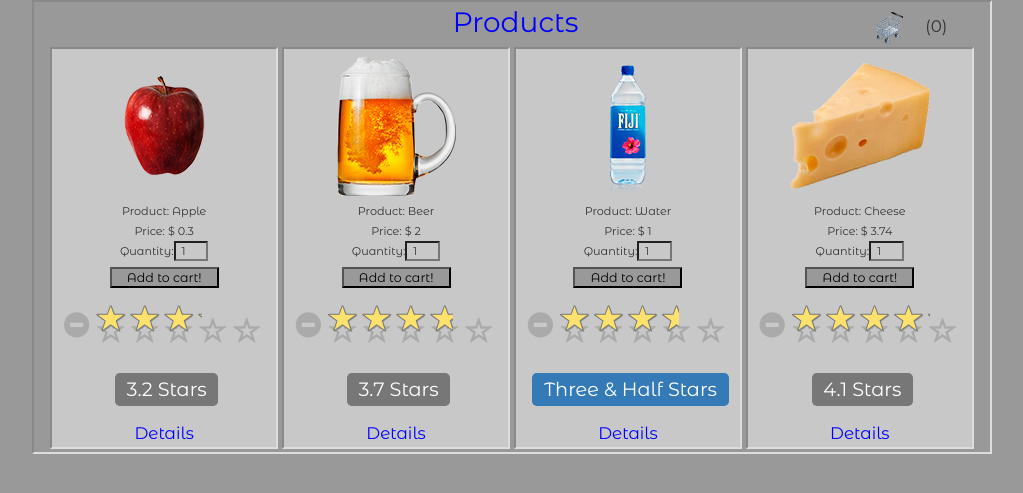
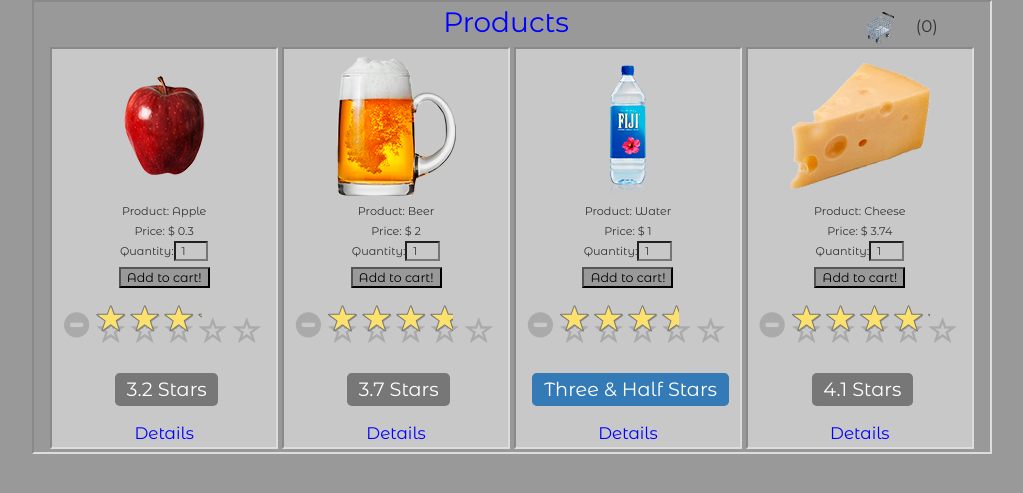
Before and after one commit to nakiche/Shopping-Cart, a PHP site: page / in a window 1280 px wide. Shown: the part 90-583 px from the top of the page, without its empty margins (128-1151 px from the left). Run offline with PHP 8.4, Linux system fonts and the light colour scheme; data comes from the database, SQL or seed files in the repository; some libraries are stand-ins or nearby versions.

Commit message:
codigo depurado y organizado en todas las paginas, version 1.0 al 100%

```diff
--- a/index.php
+++ b/index.php
@@ -7,7 +7,6 @@ if(!isset($_SESSION['once']))
 		$_SESSION['current_cash'] = 100;
 
 	}
-
 
 if(!isset($_SESSION['carrito']))
 	{
@@ -23,15 +22,12 @@ $current_status=($_SESSION['current_cart']);
 <html>
 <head>
 <meta charset="utf-8"/>
-	<title>CBA SHOPPING CART</title>
+<title>SHOPPING CART</title>
 <link rel="stylesheet" type="text/css" href="styles.css">
 <link href="http://netdna.bootstrapcdn.com/bootstrap/3.3.6/css/bootstrap.css" rel="stylesheet">
-	<!-- <script src="https://ajax.googleapis.com/ajax/libs/jquery/1.12.0/jquery.min.js"></script> -->
 <script src="https://code.jquery.com/jquery-3.2.1.min.js"></script>
-	<!-- <script type="text/javascript" src="http://code.jquery.com/jquery-1.10.2.min.js"></script> -->
 <script type="text/javascript"  src="./js/scripts.js"></script>
 <script src="./js/star-rating.min.js" type="text/javascript"></script>
-
 <link href='images/favicon.ico' rel='shortcut icon' type='image/png'>
 <meta name="viewport" content="width=device-width, user-scalable=no, initial-scale=1.0, maximum-scale=1.0, minimum-scale=1.0">
 </head>
@@ -45,7 +41,6 @@ $current_status=($_SESSION['current_cart']);
               <a href="./index.php"><img src="images/sc.png" border="0" alt="logo"></a>
         	 </div>
 
-
              <div class="clr"></div>
   		</div>
   		<div class="clr"></div>
@@ -58,7 +53,7 @@ $current_status=($_SESSION['current_cart']);
     			 <h1>Products</h1>
     			</div>
 
-    	 		<div class="cart" >
+    	 		<div class="cart">
     	 		 <a href="./carritodecompras.php" title="<?php echo "My Cart - " . $current_status . " Items" ;?>"><img src="images/carrito.png" width="32" height="32" border="0" alt="mycart"></a>
     	 		 <h2><?php echo '('. $current_status.')';?></h2>
     	 		</div>
@@ -70,10 +65,7 @@ $current_status=($_SESSION['current_cart']);
 			require 'conexion.php';
 			include_once 'rating.php';
 
-
-
 			$conexion=mysqli_connect($db_host,$db_usuario,$db_contra);
-
 
 			//si llega a ejecutarse esta funcion
 			if(mysqli_connect_errno())
@@ -87,9 +79,7 @@ $current_status=($_SESSION['current_cart']);
 			mysqli_set_charset($conexion, "utf8");
 
 			$consulta="SELECT * FROM productos";
-
 			//establecemos un filtro
-
 			$resulados= mysqli_query($conexion,$consulta);
 
 			while($fila=mysqli_fetch_array($resulados, MYSQL_ASSOC))
@@ -116,8 +106,6 @@ $current_status=($_SESSION['current_cart']);
 					</div>
 				</div>
 
-
-
 		<?php
 
 			}
@@ -126,11 +114,9 @@ $current_status=($_SESSION['current_cart']);
 
 		?>
 		 </div>
-	 		<div class="clr"></div>
+
 		</div>
-    	 <div class="clr"></div>
 	</div>
-
 
 </div>
 </body>
--- a/styles.css
+++ b/styles.css
@@ -1,6 +1,5 @@
 @charset "utf-8";
 @import url(http://fonts.googleapis.com/css?family=Montserrat+Alternates);
-
 body
 {
 	width:100%;
@@ -69,7 +68,6 @@ a:hover
 .rating-rtl
 .caption{margin-right:5px;margin-left:0}@media print{.rating-container .clear-rating{display:none}}
 
-
 /*header*/
 .block_header
 {
@@ -79,7 +77,6 @@ a:hover
 	width: 100%;
 
 }
-
 .header
 {
 	margin:0 auto;
@@ -87,13 +84,11 @@ a:hover
 	max-width: 960px;
 
 }
-
 .logo
 {
 	padding:6px 6px;
 
 }
-
 .logo img
 {
 	max-width: 100%;
@@ -101,8 +96,6 @@ a:hover
 	display: block;
 	margin: 0 auto;
 }
-
-
 .car
 {
 	display:block;
@@ -124,7 +117,7 @@ a:hover
 
 .FBG_content
 {
-
+	min-height: 450px;
 	max-width: 960px;
 	border: 2px inset #DDD;
 	padding: 3px 3px;
@@ -135,7 +128,7 @@ a:hover
 
 .titulo
 {
-	width: 57%;
+	width: 56%;
 	display: inline-block;
 }
 .titulo h1
@@ -219,7 +212,7 @@ a:hover
 
 .producto input[type="submit"]
 {
-	width: 50%;
+	width: auto;
 	height: auto;
 	text-align: center;
 	font:0.9em 'Montserrat Alternates';
@@ -245,7 +238,7 @@ a:hover
 
 }
 
-.inline h1
+.products_listing h1
 {
 	padding:0;
 	margin:0;
@@ -253,7 +246,7 @@ a:hover
 	font:1em 'Montserrat Alternates';
 }
 
-.inline h3
+.products_listing h3
 {
 	font:2em 'Montserrat Alternates';
 	color:blue;
@@ -262,7 +255,7 @@ a:hover
 	margin:0;
 }
 
-.inline a
+.products_listing a
 {
 	font:4em 'Montserrat Alternates';
 	color:red;
@@ -332,10 +325,7 @@ font:0.8em 'Montserrat Alternates';
 .centrado
 {
 	text-align: center;
-
 }
-
-
 
 .products_details
 {
@@ -349,7 +339,6 @@ font:0.8em 'Montserrat Alternates';
 
 .details
 {
-
 	width: 45.3%;
 	min-width: 350px;
 	min-height: 350px;
@@ -361,8 +350,6 @@ font:0.8em 'Montserrat Alternates';
 	padding: 5px;
 	box-sizing: border-box;
 	overflow: hidden;
-
-
 }
 
 .details img
@@ -389,10 +376,7 @@ font:0.8em 'Montserrat Alternates';
 {
 	font:1.1em 'Montserrat Alternates';
 	text-align: justify;
-
-
 }
-
 
 .details input[type="number"]
 {
@@ -412,8 +396,6 @@ font:0.8em 'Montserrat Alternates';
  	background-color: #999;
  	margin: 4px 4px;
  	box-sizing: border-box;
-
-
 }
 
 /*select transport type*/
@@ -428,15 +410,12 @@ font:0.8em 'Montserrat Alternates';
 
 .button2
 {
-
  background-color: #999;
  width: 100px;
  font:1em 'Montserrat Alternates';
  color: red;
  margin-top: 5px;
-
 }
-
 /*clear*/
 .clr
 {
@@ -444,7 +423,6 @@ font:0.8em 'Montserrat Alternates';
 	padding:0;
 	margin:0;
 }
-
 
 @media (max-width: 900px)
 {
@@ -455,16 +433,9 @@ font:0.8em 'Montserrat Alternates';
 	}
 
 }
-
 /*responsive*/
 @media (max-width: 800px)
 {
-  /*body
-  {
-  	text-align: center;
-  }
-  */
-
   	.titulo
 	{
 		width: 100%;
@@ -476,46 +447,34 @@ font:0.8em 'Montserrat Alternates';
 		text-align: center;
 
 	}
-
-
 	.cart
 	{
 		width: 100%;
 		padding: 5px 10px;
 		box-sizing: border-box;
-
 	}
-
-
 
 	.producto
 	{
 		max-width: 24%;
 		min-width: 240px;
-
 	}
 
 	.products_listing
 	{
 		text-align: center;
-
 	}
 
 
 	.products_details
 	{
-
 	width: 100%;
-
 	}
 
 	.details
 	{
 	min-width: 275px;
-
 	}
-
-
 
 }
 
@@ -524,18 +483,12 @@ font:0.8em 'Montserrat Alternates';
 {
 	.producto
 	{
-
 		min-width: 255px;
-
 	}
 
 	.products_listing
 	{
-
 	text-align: center;
 	width: 90%;
-
 	}
-
-
 }
```
Also changed, not shown: carritodecompras.php (+8 -35 lines), detalles.php (+1 -23 lines), shipoptionselect.php (+8 -44 lines). Lines whose indentation alone changed are shown as unchanged.
